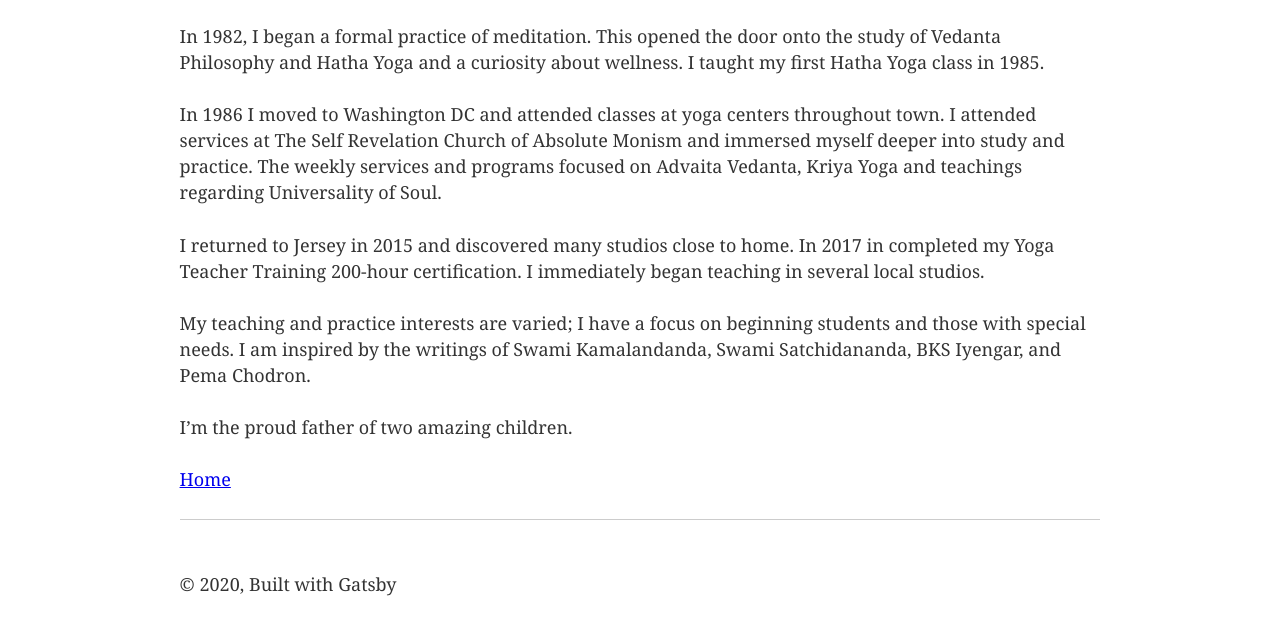
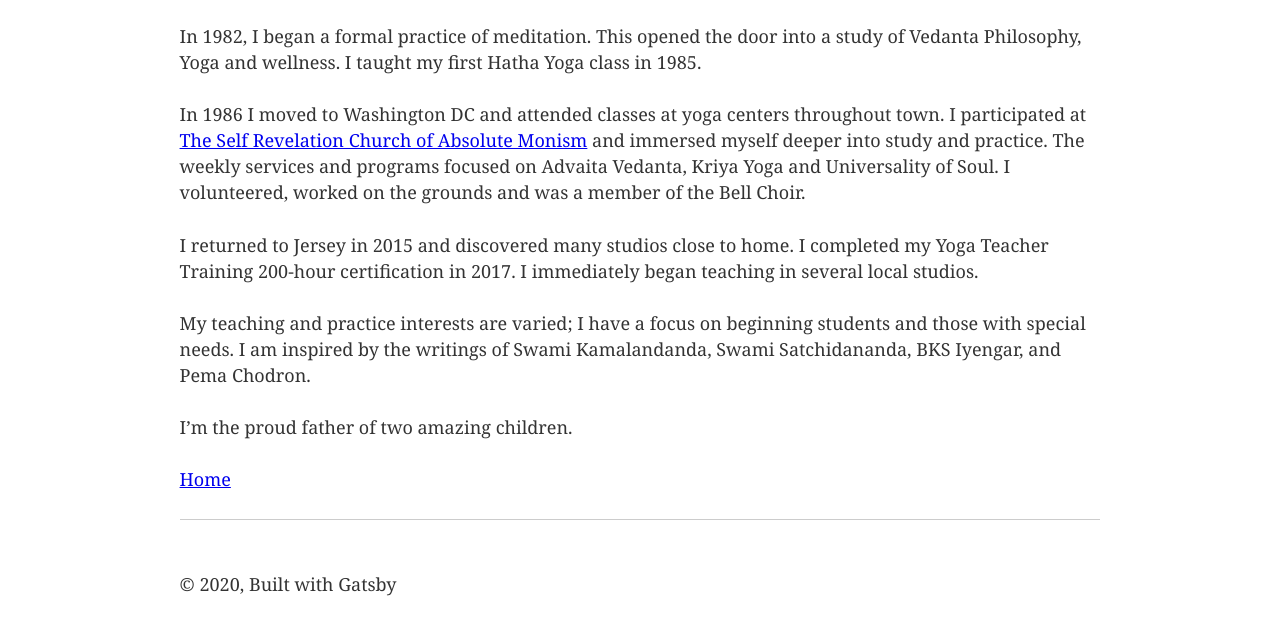
Before and after one commit to wisesmile/ywp, a Gatsby site: page /about in a window 1280 px wide. Shown: the part 100-734 px from the top of the page. Built offline with nearby package versions, Linux system fonts and the light colour scheme; Gatsby itself is replaced by a stand-in of ours.

Commit message:
more updates to about

```diff
--- a/src/pages/about.js
+++ b/src/pages/about.js
@@ -8,19 +8,23 @@ const About = () => (
     <SEO title="About" />
     <p>
       In 1982, I began a formal practice of meditation. This opened the door
-      onto the study of Vedanta Philosophy and Hatha Yoga and a curiosity about
-      wellness. I taught my first Hatha Yoga class in 1985.
+      into a study of Vedanta Philosophy, Yoga and wellness. I taught my first
+      Hatha Yoga class in 1985.
     </p>
     <p>
       In 1986 I moved to Washington DC and attended classes at yoga centers
-      throughout town. I attended services at The Self Revelation Church of
-      Absolute Monism and immersed myself deeper into study and practice. The
-      weekly services and programs focused on Advaita Vedanta, Kriya Yoga and
-      teachings regarding Universality of Soul.
+      throughout town. I participated at{" "}
+      <a href="http://www.selfrevelationchurch.org/" target="_new">
+        The Self Revelation Church of Absolute Monism
+      </a>{" "}
+      and immersed myself deeper into study and practice. The weekly services
+      and programs focused on Advaita Vedanta, Kriya Yoga and Universality of
+      Soul. I volunteered, worked on the grounds and was a member of the Bell
+      Choir.
     </p>
     <p>
-      I returned to Jersey in 2015 and discovered many studios close to home. In
-      2017 in completed my Yoga Teacher Training 200-hour certification. I
+      I returned to Jersey in 2015 and discovered many studios close to home. I
+      completed my Yoga Teacher Training 200-hour certification in 2017. I
       immediately began teaching in several local studios.
     </p>
     <p>
```
